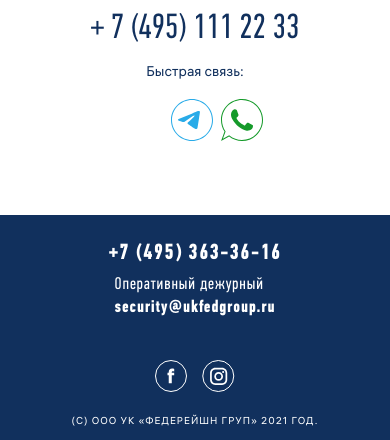
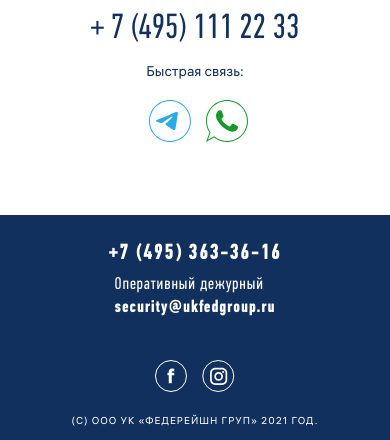
Before and after one commit to Shilevskayaas/task__1_all, a plain HTML site: page faq/index.html in a window 390 px wide. Both pictures are taken after a click on the element 32 px from the left and 35 px from the top of the page. Shown: the part 427-867 px from the top of the page. Drawn offline with nearby package versions, Linux system fonts and the light colour scheme; files whose address does not match are found by name.

Commit message:
all__burger

```diff
--- a/contacts/style.css
+++ b/contacts/style.css
@@ -439,9 +439,10 @@ a, a:visited{
       right: 0%;
       width: 100%;
       font-size: 19px;
-
-
-
+   }
+   .header__popup .windows{
+      display: block;
+      text-align: center;
    }
    .header__popup #dialog {
       display: flex;
@@ -488,6 +489,14 @@ a, a:visited{
       padding: 0;
       margin: 0;
       width: 50px;
+   }
+   .header__popup #dialog .columns__app {
+      display: inline-flex;
+      position: static;
+      padding: 12px 0px 0px 0px;
+   }
+   .header__popup #dialog .columns__app .columns__name_1{
+      margin: 0px 7px 0px 0px;
    }
    .columns__name_1{
       background: url("../img/telegram.svg") center no-repeat;
--- a/documents/style.css
+++ b/documents/style.css
@@ -439,9 +439,10 @@ a, a:visited{
       right: 0%;
       width: 100%;
       font-size: 19px;
-
-
-
+   }
+   .header__popup .windows{
+      display: block;
+      text-align: center;
    }
    .header__popup #dialog {
       display: flex;
@@ -488,6 +489,14 @@ a, a:visited{
       padding: 0;
       margin: 0;
       width: 50px;
+   }
+   .header__popup #dialog .columns__app {
+      display: inline-flex;
+      position: static;
+      padding: 12px 0px 0px 0px;
+   }
+   .header__popup #dialog .columns__app .columns__name_1{
+      margin: 0px 7px 0px 0px;
    }
    .columns__name_1{
       background: url("../img/telegram.svg") center no-repeat;
--- a/faq/style.css
+++ b/faq/style.css
@@ -439,9 +439,10 @@ a, a:visited{
       right: 0%;
       width: 100%;
       font-size: 19px;
-
-
-
+   }
+   .header__popup .windows{
+      display: block;
+      text-align: center;
    }
    .header__popup #dialog {
       display: flex;
@@ -488,6 +489,14 @@ a, a:visited{
       padding: 0;
       margin: 0;
       width: 50px;
+   }
+   .header__popup #dialog .columns__app {
+      display: inline-flex;
+      position: static;
+      padding: 12px 0px 0px 0px;
+   }
+   .header__popup #dialog .columns__app .columns__name_1{
+      margin: 0px 7px 0px 0px;
    }
    .columns__name_1{
       background: url("../img/telegram.svg") center no-repeat;
--- a/news/style.css
+++ b/news/style.css
@@ -439,9 +439,10 @@ a, a:visited{
       right: 0%;
       width: 100%;
       font-size: 19px;
-
-
-
+   }
+   .header__popup .windows{
+      display: block;
+      text-align: center;
    }
    .header__popup #dialog {
       display: flex;
@@ -488,6 +489,14 @@ a, a:visited{
       padding: 0;
       margin: 0;
       width: 50px;
+   }
+   .header__popup #dialog .columns__app {
+      display: inline-flex;
+      position: static;
+      padding: 12px 0px 0px 0px;
+   }
+   .header__popup #dialog .columns__app .columns__name_1{
+      margin: 0px 7px 0px 0px;
    }
    .columns__name_1{
       background: url("../img/telegram.svg") center no-repeat;
--- a/provider/style.css
+++ b/provider/style.css
@@ -439,9 +439,10 @@ a, a:visited{
       right: 0%;
       width: 100%;
       font-size: 19px;
-
-
-
+   }
+   .header__popup .windows{
+      display: block;
+      text-align: center;
    }
    .header__popup #dialog {
       display: flex;
@@ -488,6 +489,14 @@ a, a:visited{
       padding: 0;
       margin: 0;
       width: 50px;
+   }
+   .header__popup #dialog .columns__app {
+      display: inline-flex;
+      position: static;
+      padding: 12px 0px 0px 0px;
+   }
+   .header__popup #dialog .columns__app .columns__name_1{
+      margin: 0px 7px 0px 0px;
    }
    .columns__name_1{
       background: url("../img/telegram.svg") center no-repeat;
```
